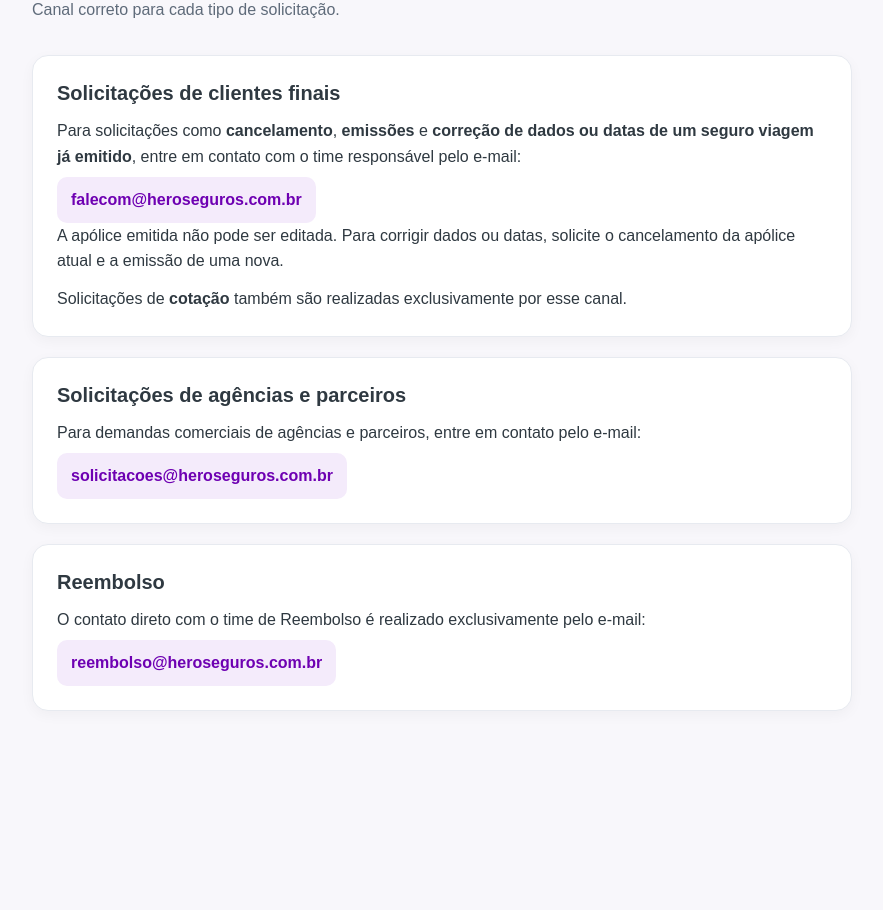
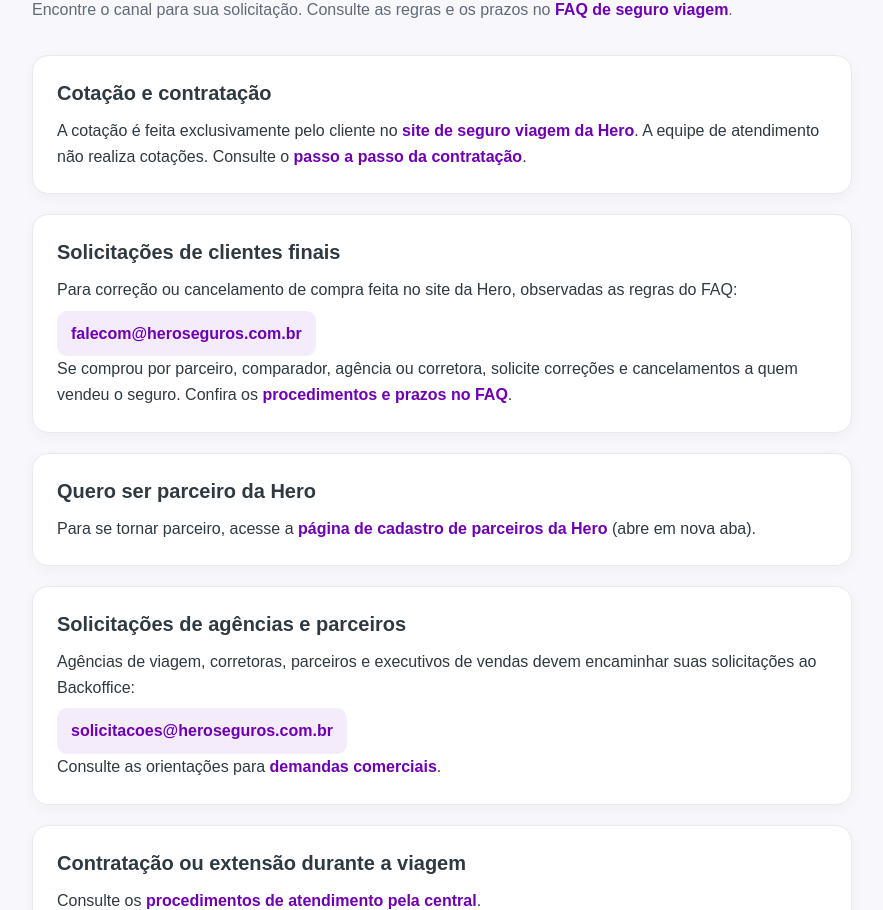
Before and after one commit to emixsd/kb-hero, a plain HTML site: page fale-com-hero.html in a window 1280 px wide. Shown: the part 93-1003 px from the top of the page, without its empty margins (198-1081 px from the left). Before the commit the page ends 864 px from the top, so only its background shows below. Drawn offline with Linux system fonts and the light colour scheme.

Commit message:
Atualiza base Hero: fale-com-hero.html

```diff
--- a/fale-com-hero.html
+++ b/fale-com-hero.html
@@ -90,44 +90,36 @@
 
 <body>
   <main>
-    <h1>📩 Fale com a Hero</h1>
-    <p class="intro">
-      Canal correto para cada tipo de solicitação.
-    </p>
-
+    <h1>Fale com a Hero — guia de contatos</h1>
+    <p class="intro">Encontre o canal para sua solicitação. Consulte as regras e os prazos no <a href="seguro-viagem.html">FAQ de seguro viagem</a>.</p>
+    <section class="card">
+      <h2>Cotação e contratação</h2>
+      <p>A cotação é feita exclusivamente pelo cliente no <a href="https://seguroviagem.heroseguros.com.br/" target="_blank" rel="noopener noreferrer">site de seguro viagem da Hero</a>. A equipe de atendimento não realiza cotações. Consulte o <a href="seguro-viagem.html#cotacao">passo a passo da contratação</a>.</p>
+    </section>
     <section class="card">
       <h2>Solicitações de clientes finais</h2>
-      <p>
-        Para solicitações como <strong>cancelamento</strong>, <strong>emissões</strong> e
-        <strong>correção de dados ou datas de um seguro viagem já emitido</strong>, entre em contato com o time responsável pelo e-mail:
-      </p>
-      <p class="email">
-        <a href="mailto:falecom@heroseguros.com.br">falecom@heroseguros.com.br</a>
-      </p>
-      <p>A apólice emitida não pode ser editada. Para corrigir dados ou datas, solicite o cancelamento da apólice atual e a emissão de uma nova.</p>
-      <p style="margin-top: 12px;">
-        Solicitações de <strong>cotação</strong> também são realizadas exclusivamente por esse canal.
-      </p>
+      <p>Para correção ou cancelamento de compra feita no site da Hero, observadas as regras do FAQ:</p>
+      <p class="email"><a href="mailto:falecom@heroseguros.com.br">falecom@heroseguros.com.br</a></p>
+      <p>Se comprou por parceiro, comparador, agência ou corretora, solicite correções e cancelamentos a quem vendeu o seguro. Confira os <a href="seguro-viagem.html#pos-venda">procedimentos e prazos no FAQ</a>.</p>
     </section>
-
+    <section class="card">
+      <h2>Quero ser parceiro da Hero</h2>
+      <p>Para se tornar parceiro, acesse a <a href="https://lp.heroseguros.com.br/parceiros" target="_blank" rel="noopener noreferrer">página de cadastro de parceiros da Hero</a> (abre em nova aba).</p>
+    </section>
     <section class="card">
       <h2>Solicitações de agências e parceiros</h2>
-      <p>
-        Para demandas comerciais de agências e parceiros, entre em contato pelo e-mail:
-      </p>
-      <p class="email">
-        <a href="mailto:solicitacoes@heroseguros.com.br">solicitacoes@heroseguros.com.br</a>
-      </p>
+      <p>Agências de viagem, corretoras, parceiros e executivos de vendas devem encaminhar suas solicitações ao Backoffice:</p>
+      <p class="email"><a href="mailto:solicitacoes@heroseguros.com.br">solicitacoes@heroseguros.com.br</a></p>
+      <p>Consulte as orientações para <a href="seguro-viagem.html#contatos">demandas comerciais</a>.</p>
     </section>
-
+    <section class="card">
+      <h2>Contratação ou extensão durante a viagem</h2>
+      <p>Consulte os <a href="seguro-viagem.html#emissao-em-viagem">procedimentos de atendimento pela central</a>.</p>
+    </section>
     <section class="card">
       <h2>Reembolso</h2>
-      <p>
-        O contato direto com o time de Reembolso é realizado exclusivamente pelo e-mail:
-      </p>
-      <p class="email">
-        <a href="mailto:reembolso@heroseguros.com.br">reembolso@heroseguros.com.br</a>
-      </p>
+      <p>O contato direto com o time de Reembolso é realizado exclusivamente pelo e-mail:</p>
+      <p class="email"><a href="mailto:reembolso@heroseguros.com.br">reembolso@heroseguros.com.br</a></p>
     </section>
   </main>
 </body>
```
